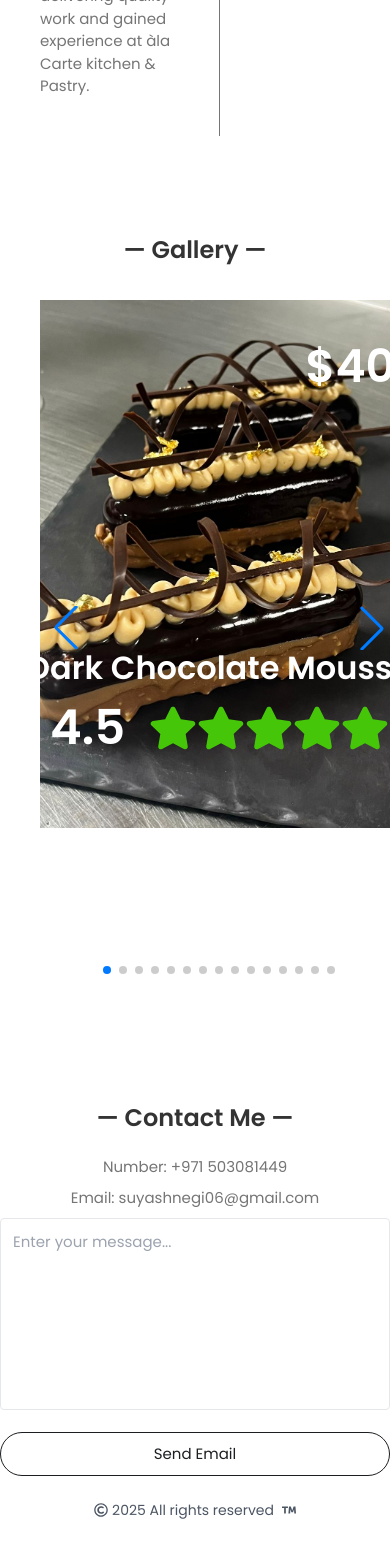
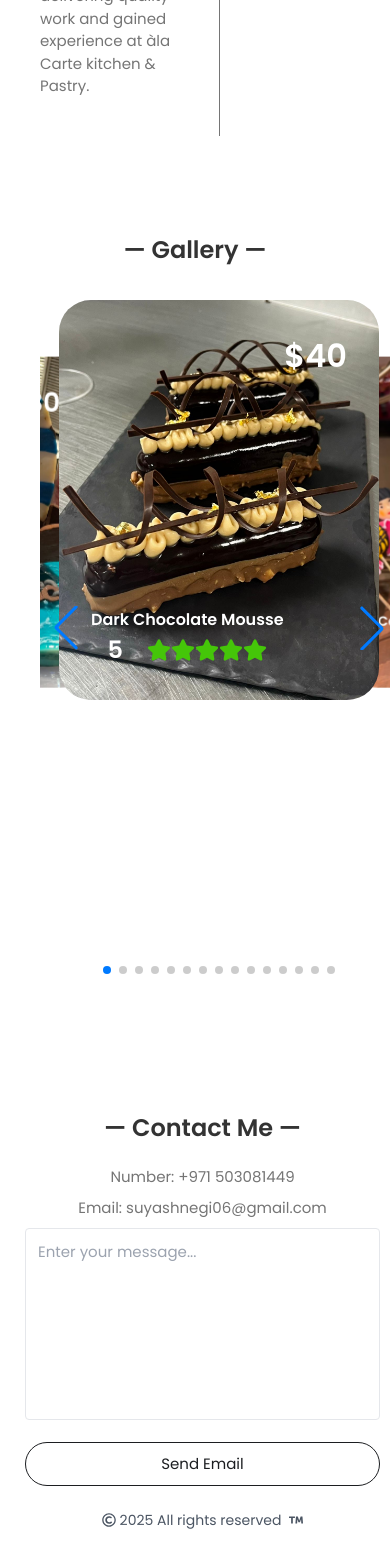
Before and after one commit to sebastiangs23/portfolio-nigi, a React (Vite) app in the folder front/portfolio/: page / in a window 390 px wide. Shown: the part 2992-4560 px from the top of the page. Built offline with nearby package versions, Linux system fonts and the light colour scheme.

Commit message:
feat: :zap: Improve CSS

```diff
--- /dev/null
+++ b/front/portfolio/src/components/ContactMe/ContactMe.css
@@ -0,0 +1,6 @@
+@media (max-width: 500px){
+    .contact-me-container {
+        padding: 10px;
+        margin-left: 15px;
+    }
+}
--- a/front/portfolio/src/components/ContactMe/ContactMe.jsx
+++ b/front/portfolio/src/components/ContactMe/ContactMe.jsx
@@ -2,6 +2,8 @@ import { useState } from "react";
 import { email, number } from "../../utils/constants";
 import { useLanguage } from "../Language/Language";
 import { FaRegCopyright, FaTrademark } from "react-icons/fa";
+
+import "./ContactMe.css";
 
 export default function ContactMe() {
   const [message, setMessage] = useState("");
@@ -22,7 +24,7 @@ export default function ContactMe() {
   };
 
   return (
-    <section className="flex flex-col items-center justify-center text-center mb-10" id="contact">
+    <section className="flex flex-col items-center justify-center text-center mb-10 contact-me-container" id="contact">
       <h2 className="training__title mb-5">{sentences?.contactMe} </h2>
       <div className="max-w-lg w-full">
         <p className="mb-2">Number: {number}</p>
--- a/front/portfolio/src/components/Proyectos/Slider.jsx
+++ b/front/portfolio/src/components/Proyectos/Slider.jsx
@@ -46,7 +46,7 @@ export default function Slider() {
                   <div className="gallery-slide-content-bottom">
                     <h2 className="food-name">{item?.name}</h2>
                     <h3 className="food-rating">
-                      <span>4.5</span>
+                      <span>5</span>
                       <div className="rating">
                         <FaStar />
                         <FaStar />
--- a/front/portfolio/src/components/Proyectos/Slider2.css
+++ b/front/portfolio/src/components/Proyectos/Slider2.css
@@ -55,12 +55,6 @@ body {
   position: relative;
 }
 
-@media (max-width:500px) {
-  .gallery .gallery-slider {
-    height: 45rem;
-  }
-}
-
 .gallery-slide {
   width: 30rem;
   height: 36rem;
@@ -74,20 +68,6 @@ body {
   gap: 1.5rem;
   font-size: 3rem;
   color: #ffffff;
-}
-
-@media (max-width:500px) {
-  .gallery-slide {
-    width: 28rem !important;
-    height: 33rem !important;
-  }
-  .gallery-slide .gallery-slide-img img {
-    width: 28rem !important;
-    height: 33rem !important;
-  }
-  .food-rating {
-    font-size: 3rem;
-  }
 }
 
 .gallery-slide .gallery-slide-img img {
@@ -109,7 +89,6 @@ body {
   position: absolute;
   top: 2rem;
   right: 2rem;
-  margin-right: 1rem;
   color: #ffffff;
   font-size: 2.85rem;
 }
@@ -164,6 +143,33 @@ body {
   }
 }
 
+@media (max-width:500px) {
+  .gallery-slide {
+    width: 20rem !important;
+    height: 25rem !important;
+  }
+  .gallery-slide .gallery-slide-img img {
+    width: 20rem !important;
+    height: 25rem !important;
+  }
+  .food-rating {
+    font-size: 1.5rem;
+  }
+  .gallery .gallery-slider {
+    height: 45rem;
+  }
+  .gallery-slide-content .food-name {
+    font-size: 1rem;
+  }
+  .gallery-slide-content .gallery-slide-content-bottom {
+    margin-bottom: 0rem;
+  }
+  .gallery-slide-content .food-price {
+    font-size: 2rem;
+  }
+}
+
+
 @media (max-width:990px) {
   .gallery-slider-control .swiper-button-prev {
     left: 30% !important;
```
